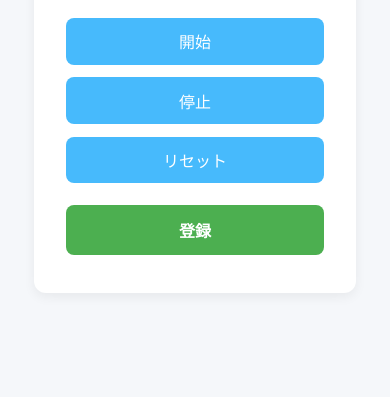
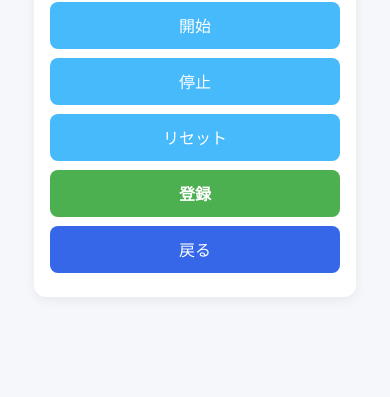
Before and after one commit to salmon-basil/t4_manage_dev, a plain HTML site: page app/frontend/src/View/HTML/timerPage.html in a window 390 px wide. Shown: the part 447-844 px from the top of the page. Drawn offline with Linux system fonts and the light colour scheme.

Commit message:
debug week3

```diff
--- a/app/frontend/src/View/CSS/timer.css
+++ b/app/frontend/src/View/CSS/timer.css
@@ -98,6 +98,10 @@ body {
     text-align: center;
     width: 100%;
     box-sizing: border-box;
+    display: flex;
+    flex-wrap: wrap;
+    justify-content: center;
+    gap: 0.8rem;
 }
 
 /* 時間表示 */
@@ -106,12 +110,14 @@ body {
     margin-bottom: 1.5rem;
     letter-spacing: 2px;
     color: #333;
+    width: 100%;
+    order: -1;
 }
 
 /* ボタン共通 */
 button {
     padding: 0.7rem 1.5rem;
-    margin: 0.4rem;
+    margin: 0;
     border: none;
     border-radius: 8px;
     background-color: #47bafc;
@@ -120,6 +126,32 @@ button {
     font-weight: 500;
     cursor: pointer;
     transition: all 0.3s ease;
+    flex: 1 1 calc(50% - 0.5rem);
+    min-width: 100px;
+}
+
+.back-button {
+    display: block;
+    padding: 0.7rem 1.5rem;
+    border-radius: 8px;
+    background-color: #3567e8;
+    color: white;
+    text-decoration: none;
+    font-weight: 500;
+    flex: 1 1 calc(50% - 0.5rem);
+    min-width: 100px;
+    transition: all 0.3s ease;
+    cursor: pointer;
+}
+
+.back-button:hover {
+    background-color: #244ab5;
+    transform: scale(1.05);
+    box-shadow: 0 4px 12px rgba(53, 103, 232, 0.3);
+}
+
+.back-button:active {
+    transform: scale(0.98);
 }
 
 /* ホバー */
@@ -138,9 +170,6 @@ button:active {
 #send {
     background-color: #4caf50;
     font-weight: 600;
-    padding: 0.8rem 2rem;
-    margin-top: 1rem;
-    width: auto;
 }
 
 #send:hover {
@@ -170,17 +199,19 @@ button:active {
         font-size: 2.5rem;
     }
 
+    .timer {
+        padding: 1.5rem 1rem;
+        gap: 0.6rem;
+    }
+
     #time {
         font-size: 2.2rem;
+        margin-bottom: 1rem;
     }
 
-    button {
-        width: 100%;
-        margin: 0.4rem 0;
-    }
-
-    #send {
-        width: 100%;
-        padding: 0.8rem 1rem;
+    button,
+    .back-button {
+        flex: 1 1 100%;
+        min-width: auto;
     }
 }
--- a/app/frontend/src/View/HTML/timerPage.html
+++ b/app/frontend/src/View/HTML/timerPage.html
@@ -36,6 +36,7 @@
                 <button id="stop">停止</button>
                 <button id="reset">リセット</button>
                 <button id="send">登録</button>
+                <a class="back-button" href="./homePage.html"> 戻る </a>
             </div>
         </div>
 
```
Also changed, not shown: app/frontend/src/View/HTML/homePage.html (+0 -5 lines), app/frontend/src/View/HTML/loginPage.html (deleted, +0 -26 lines), app/frontend/src/View/HTML/profilePage.html (+0 -1 lines), app/frontend/src/View/HTML/rankingPage.html (+1 -1 lines).
